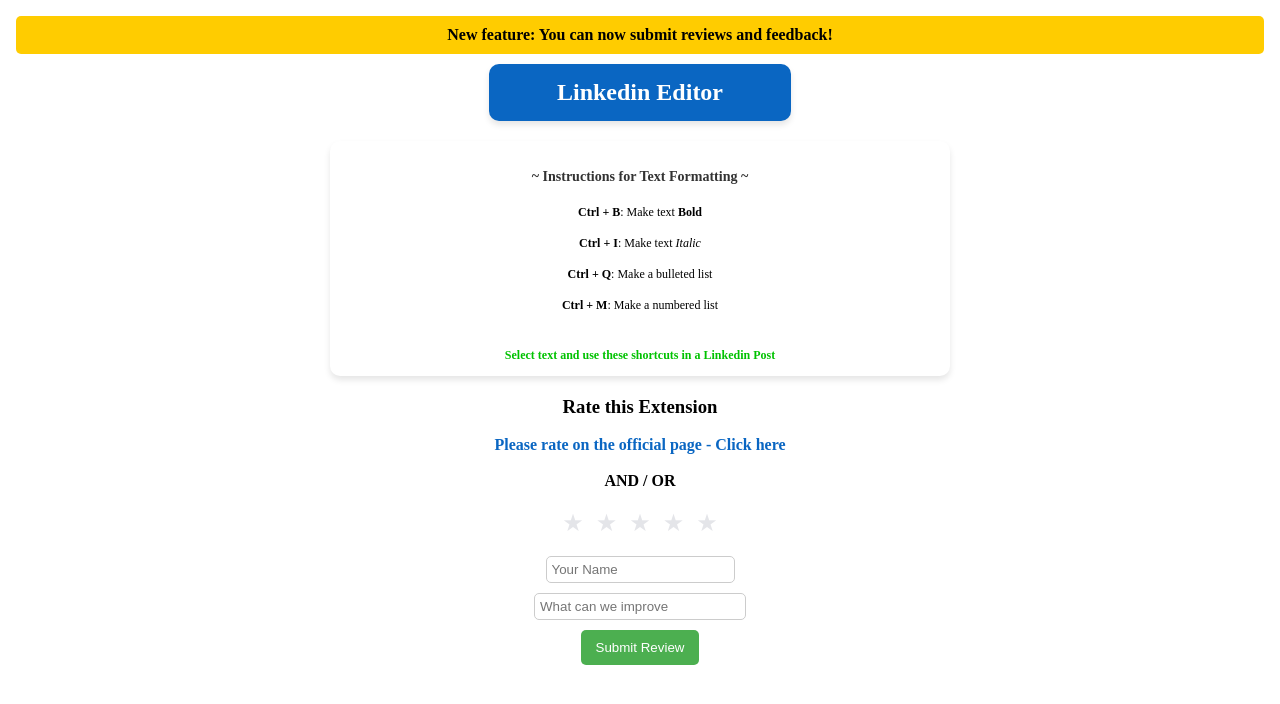
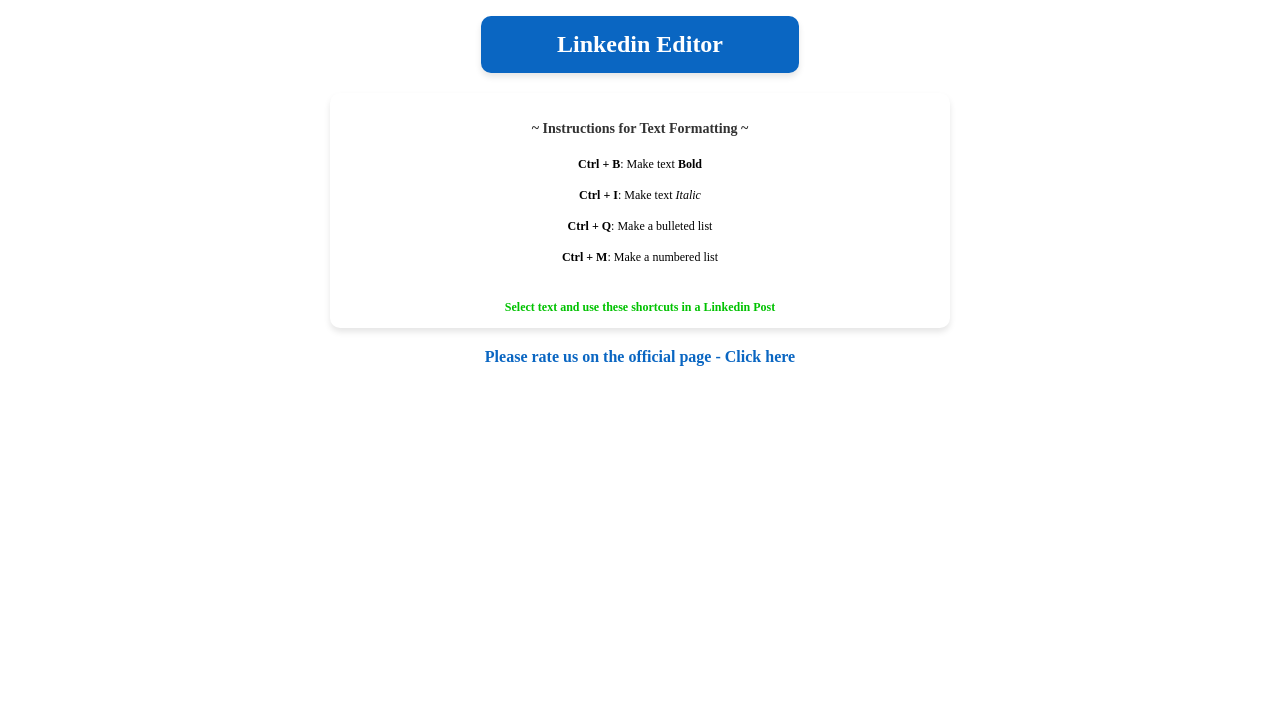
Before and after one commit to ankitsingh2105/Linkedin-Editor, a React (Vite) app: page / in a window 1280 px wide. Shown: the top 704 px of the page. Built offline with nearby package versions, Linux system fonts and the light colour scheme.

Commit message:
updated review section

```diff
--- a/src/App.jsx
+++ b/src/App.jsx
@@ -30,16 +30,9 @@
   const [feedback, setFeedback] = useState("");
   const [showNotification, setShowNotification] = useState(false);
 
-  useEffect(() => {
-    if (!localStorage.getItem("reviewNotificationShown")) {
-      setShowNotification(true);
-      localStorage.setItem("reviewNotificationShown", "true");
-    }
-  }, []);
-
   const handleSubmit = async () => {
     try {
-      if(rating == 0){
+      if (rating == 0) {
         alert("Pleae give rating before submitting, thanks");
         return;
       }
@@ -56,13 +49,8 @@
 
   return (
     <center>
-      {showNotification && (
-        <div style={{ background: "#ffcc00", padding: "10px", borderRadius: "5px", marginBottom: "10px", fontWeight: "bold" }}>
-          New feature: You can now submit reviews and feedback!
-        </div>
-      )}
 
-      <div style={{ background: "#0a66c2", color: "white", padding: "15px", textAlign: "center", borderRadius: "10px", marginBottom: "20px", fontSize: "24px", boxShadow: "0 4px 6px rgba(0, 0, 0, 0.1)", width: "17rem", fontWeight: "bolder" }}>Linkedin Editor</div>
+      <div style={{ background: "#0a66c2", color: "white", padding: "15px", textAlign: "center", borderRadius: "10px", marginBottom: "20px", fontSize: "24px", boxShadow: "0 4px 6px rgba(0, 0, 0, 0.1)", width: "18rem", fontWeight: "bolder" }}>Linkedin Editor</div>
       <div style={{ backgroundColor: "#ffffff", borderRadius: "10px", boxShadow: "0 4px 6px rgba(0, 0, 0, 0.1)", fontSize: "12px", maxWidth: "600px", margin: "20px auto", textAlign: "center", lineHeight: "1.6", padding: "10px" }}>
         <h3 style={{ marginBottom: "15px", color: "#333" }}>~ Instructions for Text Formatting ~</h3>
         <p><strong>Ctrl + B</strong>: Make text <strong>Bold</strong></p>
@@ -73,29 +61,7 @@
         <b style={{ marginTop: "15px", color: "#00c200" }}>Select text and use these shortcuts in a Linkedin Post</b>
       </div>
       <div>
-        <h3>Rate this Extension</h3>
-        <a href="https://chromewebstore.google.com/detail/linkedin-editor/dpbccjhabjmnohefgjoongadmjpanfmd/reviews" target="_blank" rel="noopener noreferrer" style={{ textDecoration: "none", color: "#0a66c2", fontWeight: "bold" }}>Please rate on the official page - Click here</a>
-        <br /><br />
-        <b>AND / OR</b>
-        <br /><br />
-        {[...Array(5)].map((star, index) => {
-          index += 1;
-          return (
-            <button
-              key={index}
-              style={{ background: "none", border: "none", cursor: "pointer", fontSize: "24px", color: index <= (hover || rating) ? "#ffc107" : "#e4e5e9" }}
-              onClick={() => setRating(index)}
-              onMouseEnter={() => setHover(index)}
-              onMouseLeave={() => setHover(rating)}
-            >
-              ★
-            </button>
-          );
-        })}
-        <br /><br />
-        <input required type="text" placeholder="Your Name" value={name} onChange={(e) => setName(e.target.value)} style={{ padding: "5px", marginBottom: "10px", borderRadius: "5px", border: "1px solid #ccc" }} /><br />
-        <input placeholder="What can we improve" value={feedback} onChange={(e) => setFeedback(e.target.value)} style={{ padding: "5px", marginBottom: "10px", borderRadius: "5px", border: "1px solid #ccc", width: "200px" }} /><br />
-        <button onClick={handleSubmit} style={{ padding: "10px 15px", background: "#4CAF50", color: "white", border: "none", borderRadius: "5px", cursor: "pointer" }}>Submit Review</button>
+        <a href="https://chromewebstore.google.com/detail/linkedin-editor/dpbccjhabjmnohefgjoongadmjpanfmd/reviews" target="_blank" rel="noopener noreferrer" style={{ textDecoration: "none", color: "#0a66c2", fontWeight: "bold" }}>Please rate us on the official page - Click here</a>
       </div>
       <br />
     </center>
```
Also changed, not shown: public/background.js (deleted, +0 -15 lines), public/manifest.json.
